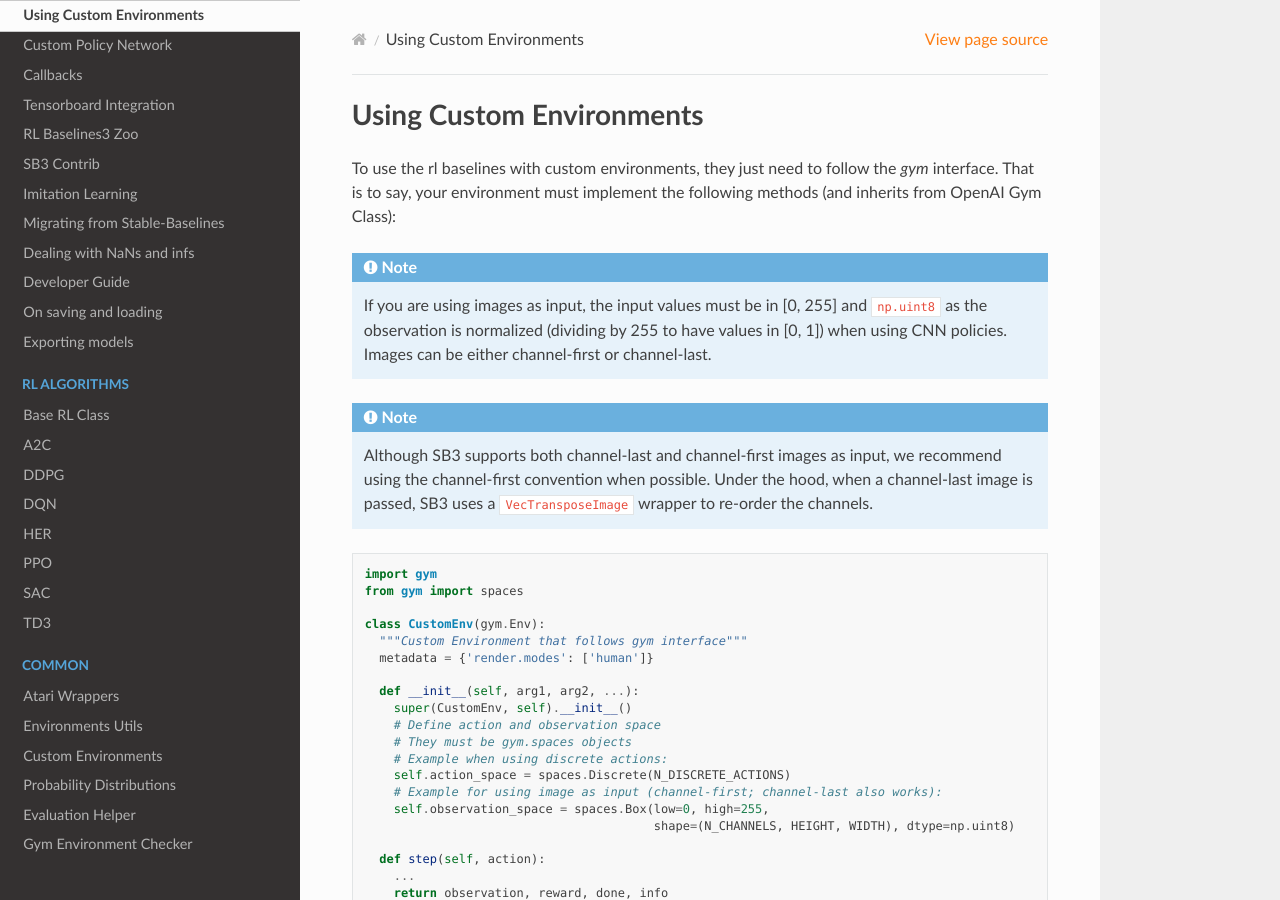
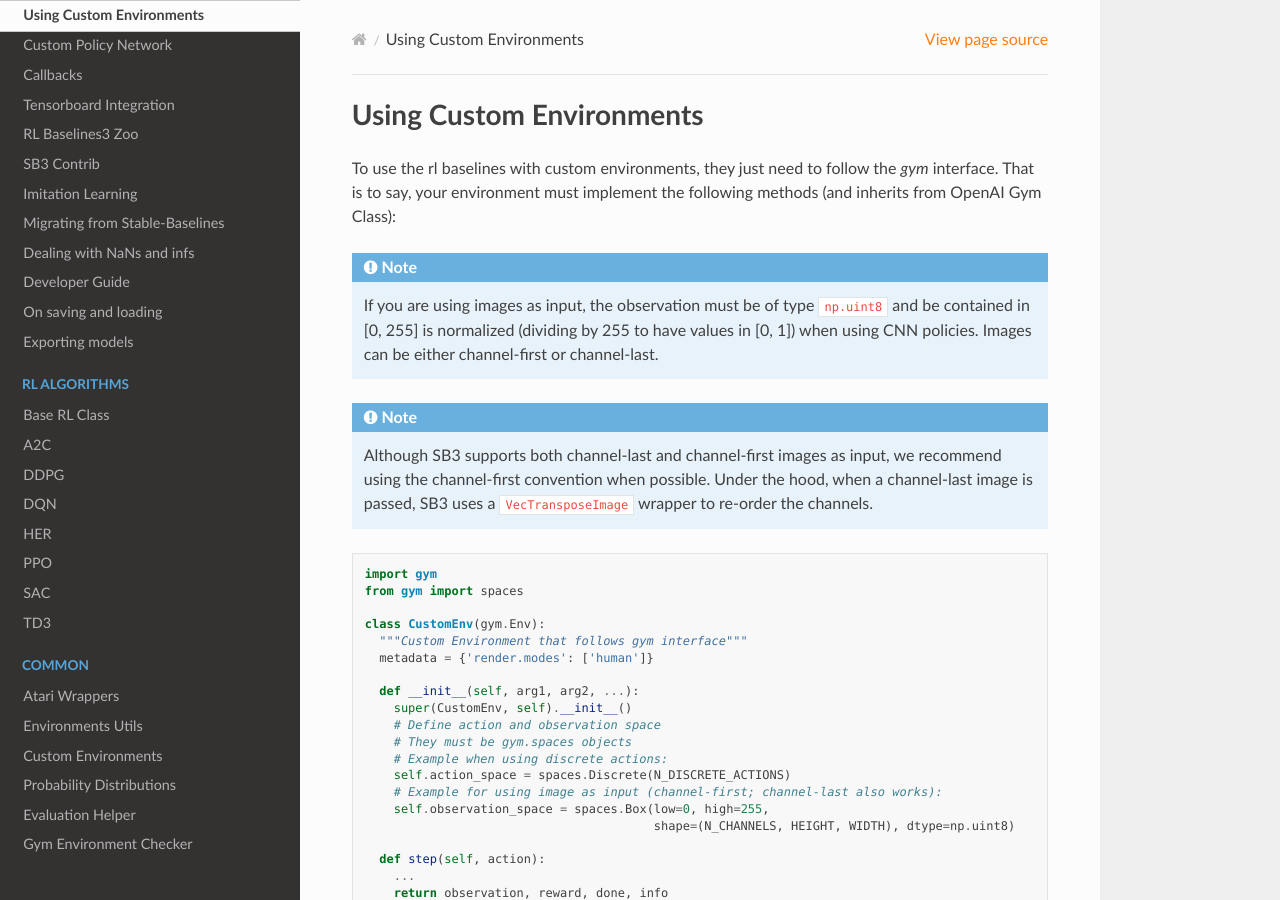
Before and after one commit to DLR-RM/stable-baselines3, a Sphinx documentation site: the page built from docs/guide/custom_env.rst, in a window 1280 px wide and 900 px high. Built offline with Sphinx 7.4.7 and the Read the Docs theme 2.0.0, drawn with Linux system fonts in a browser that asks for light colours.

Commit message:
Update docs/guide/custom_env.rst
Co-authored-by: Adam Gleave <adam@gleave.me>

```diff
--- a/docs/guide/custom_env.rst
+++ b/docs/guide/custom_env.rst
@@ -8,7 +8,7 @@ That is to say, your environment must implement the following methods (and inher
 
 
 .. note::
-	If you are using images as input, the input values must be in [0, 255] and ``np.uint8`` as the observation
+	If you are using images as input, the observation must be of type ``np.uint8`` and be contained in [0, 255]
 	is normalized (dividing by 255 to have values in [0, 1]) when using CNN policies. Images can be either
 	channel-first or channel-last.
 
```
